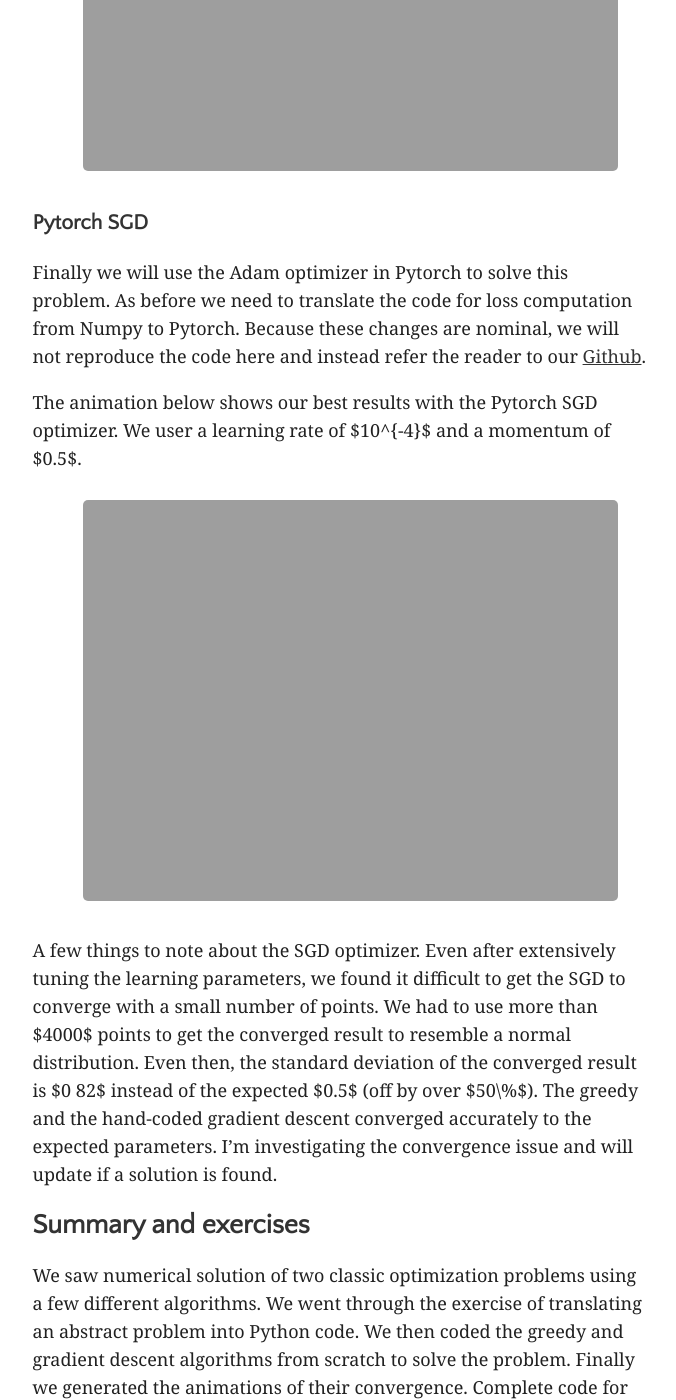
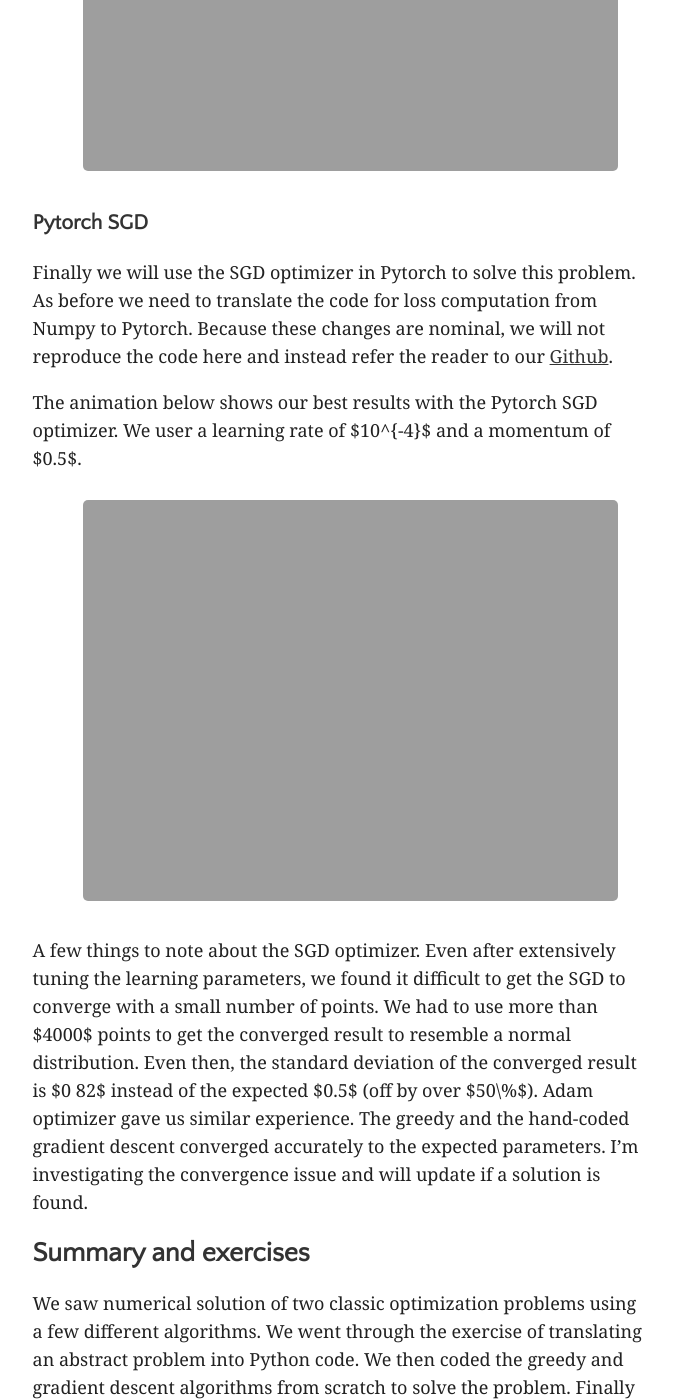
Before and after one commit to rohan-kekatpure/rohan-kekatpure.github.io, a Jekyll site: the page built from _posts/2020-08-22-numerical-optimization.md, in a window 1280 px wide and 1400 px high, scrolled down 20009 px. Shown: the whole window, without its empty margins (300-976 px from the left). Built offline with Jekyll 4.4.1, drawn with Linux system fonts in a browser that asks for light colours; formulas are drawn with MathJax 3; some of the changed text lies outside the part shown.

Commit message:
corrected typos

```diff
--- a/_posts/2020-08-22-numerical-optimization.md
+++ b/_posts/2020-08-22-numerical-optimization.md
@@ -640,7 +640,7 @@ normal distribution.
 
 ### Pytorch SGD
 
-Finally we will use the Adam optimizer in Pytorch to solve this problem. As before we need to translate the code for
+Finally we will use the SGD optimizer in Pytorch to solve this problem. As before we need to translate the code for
 loss computation from Numpy to Pytorch. Because these changes are nominal, we will not reproduce the code here and
 instead refer the reader to our [Github](https://bit.ly/31Jqq05).
 
@@ -655,8 +655,9 @@ momentum of $0.5$.
 A few things to note about the SGD optimizer. Even after extensively tuning the learning parameters, we found it
 difficult to get the SGD to converge with a small number of points. We had to use more than $4000$ points to get the
 converged result to resemble a normal distribution. Even then, the standard deviation of the converged result is $0 82$
-instead of the expected $0.5$ (off by over $50\%$). The greedy and the hand-coded gradient descent converged accurately
-to the expected parameters. I'm investigating the convergence issue and will update if a solution is found.
+instead of the expected $0.5$ (off by over $50\%$). Adam optimizer gave us similar experience. The greedy and the
+hand-coded gradient descent converged accurately to the expected parameters. I'm investigating the convergence issue and
+will update if a solution is found.
 
 ## Summary and exercises
 
```
Also changed, not shown: other parts of _posts/2020-08-22-numerical-optimization.md (+1 -1 lines).
